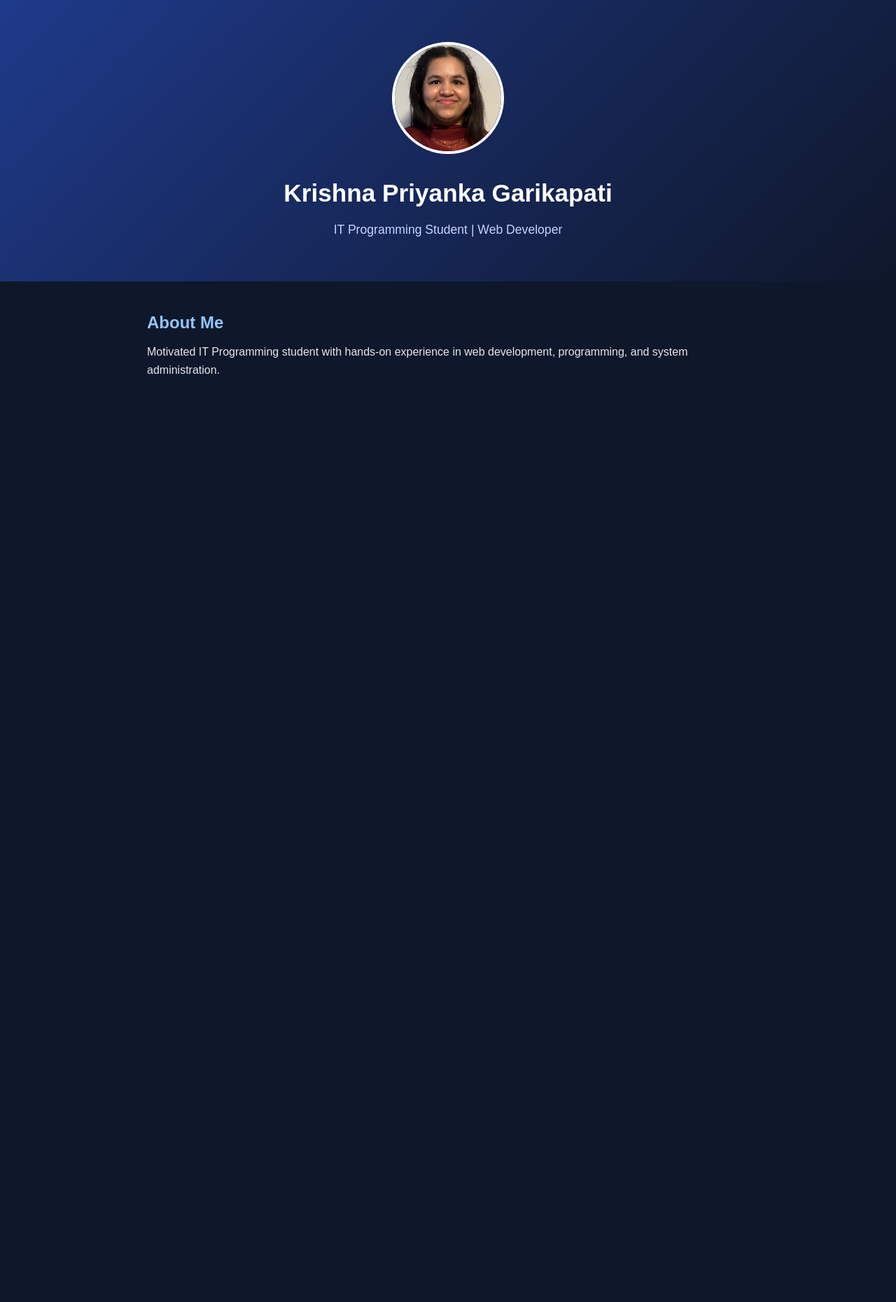
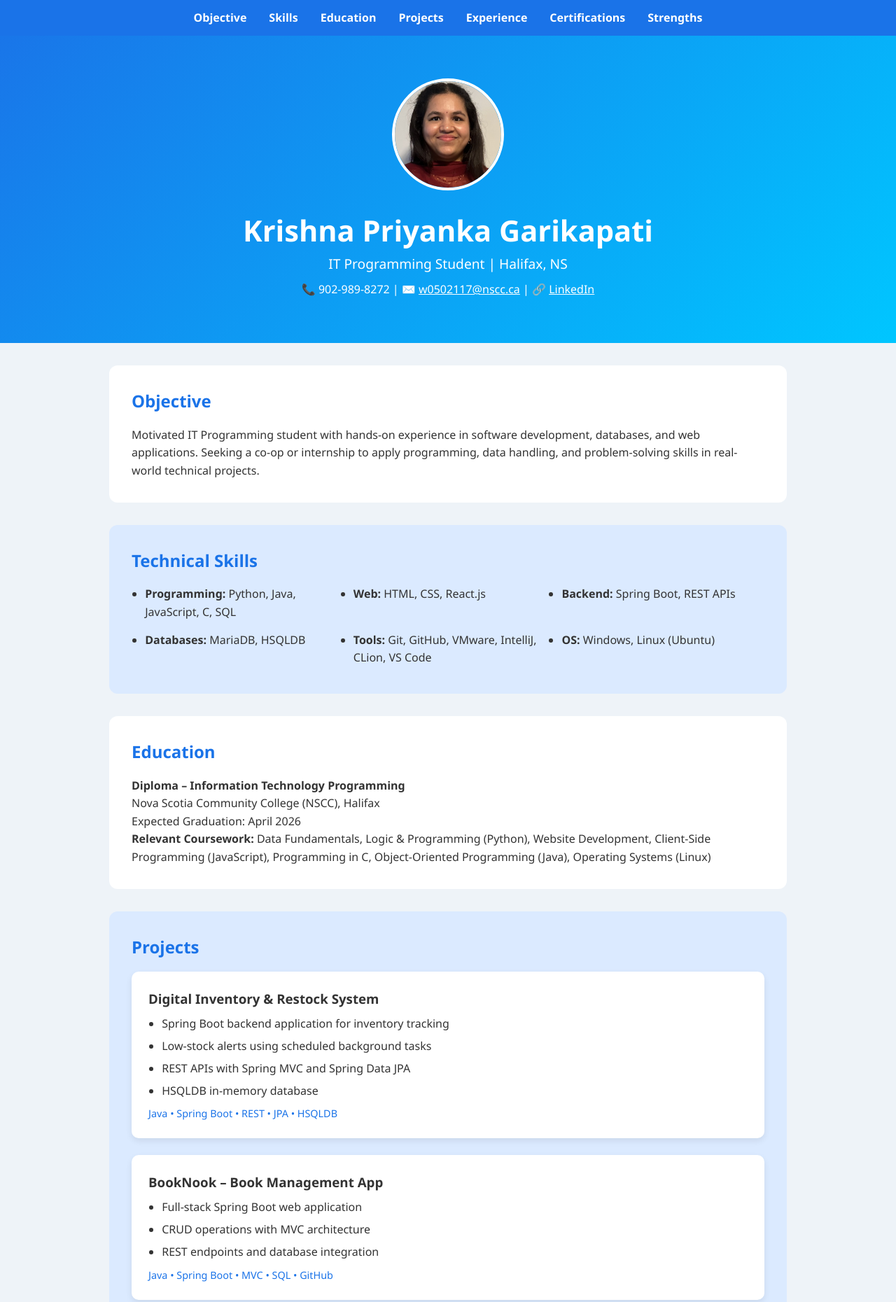
Before and after one commit to Krishna-Garikapati/krishna-garikapati.github.io, a plain HTML site: page index.html in a window 1280 px wide. Shown: the top 1860 px of the page at 70% size. Before the commit the page ends 800 px from the top, so only its background shows below. Drawn offline with Linux system fonts and the light colour scheme.

Commit message:
final updates

```diff
--- a/index.html
+++ b/index.html
@@ -4,22 +4,147 @@
   <meta charset="UTF-8" />
   <meta name="viewport" content="width=device-width, initial-scale=1.0" />
   <title>Krishna Priyanka | Portfolio</title>
-  <link rel="stylesheet" href="./style.css" />
+  <link rel="stylesheet" href="style.css" />
 </head>
 
 <body>
+  <!-- Navigation -->
+  <nav class="navbar">
+    <ul>
+      <li><a href="#objective">Objective</a></li>
+      <li><a href="#skills">Skills</a></li>
+      <li><a href="#education">Education</a></li>
+      <li><a href="#projects">Projects</a></li>
+      <li><a href="#experience">Experience</a></li>
+      <li><a href="#certifications">Certifications</a></li>
+      <li><a href="#strengths">Strengths</a></li>
+    </ul>
+  </nav>
+
+  <!-- Hero -->
   <header class="hero">
-    <img src="./profile.jpg" alt="Krishna Priyanka" class="profile-pic" />
-    <h1>Krishna Priyanka Garikapati</h1>
-    <p>IT Programming Student | Web Developer</p>
+    <div class="hero-content">
+      <img src="profile.jpg" alt="Krishna Priyanka" class="profile-pic" />
+      <h1>Krishna Priyanka Garikapati</h1>
+      <p class="subtitle">IT Programming Student | Halifax, NS</p>
+      <p class="contact">
+        📞 902-989-8272 |
+        ✉️ <a href="mailto:w0502117@nscc.ca">w0502117@nscc.ca</a> |
+        🔗 <a href="https://linkedin.com/in/krishna-priyanka" target="_blank">LinkedIn</a>
+      </p>
+    </div>
   </header>
 
-  <section class="content">
-    <h2>About Me</h2>
-    <p>
-      Motivated IT Programming student with hands-on experience in web development,
-      programming, and system administration.
-    </p>
-  </section>
+  <main class="container">
+    <!-- Objective -->
+    <section id="objective" class="section light">
+      <h2>Objective</h2>
+      <p>
+        Motivated IT Programming student with hands-on experience in software development,
+        databases, and web applications. Seeking a co-op or internship to apply programming,
+        data handling, and problem-solving skills in real-world technical projects.
+      </p>
+    </section>
+
+    <!-- Skills -->
+    <section id="skills" class="section dark">
+      <h2>Technical Skills</h2>
+      <ul class="grid">
+        <li><strong>Programming:</strong> Python, Java, JavaScript, C, SQL</li>
+        <li><strong>Web:</strong> HTML, CSS, React.js</li>
+        <li><strong>Backend:</strong> Spring Boot, REST APIs</li>
+        <li><strong>Databases:</strong> MariaDB, HSQLDB</li>
+        <li><strong>Tools:</strong> Git, GitHub, VMware, IntelliJ, CLion, VS Code</li>
+        <li><strong>OS:</strong> Windows, Linux (Ubuntu)</li>
+      </ul>
+    </section>
+
+    <!-- Education -->
+    <section id="education" class="section light">
+      <h2>Education</h2>
+      <p><strong>Diploma – Information Technology Programming</strong></p>
+      <p>Nova Scotia Community College (NSCC), Halifax</p>
+      <p>Expected Graduation: April 2026</p>
+      <p>
+        <strong>Relevant Coursework:</strong>
+        Data Fundamentals, Logic & Programming (Python), Website Development,
+        Client-Side Programming (JavaScript), Programming in C,
+        Object-Oriented Programming (Java), Operating Systems (Linux)
+      </p>
+    </section>
+
+    <!-- Projects -->
+    <section id="projects" class="section dark">
+      <h2>Projects</h2>
+
+      <div class="card">
+        <h3>Digital Inventory & Restock System</h3>
+        <ul>
+          <li>Spring Boot backend application for inventory tracking</li>
+          <li>Low-stock alerts using scheduled background tasks</li>
+          <li>REST APIs with Spring MVC and Spring Data JPA</li>
+          <li>HSQLDB in-memory database</li>
+        </ul>
+        <p class="skills-used">Java • Spring Boot • REST • JPA • HSQLDB</p>
+      </div>
+
+      <div class="card">
+        <h3>BookNook – Book Management App</h3>
+        <ul>
+          <li>Full-stack Spring Boot web application</li>
+          <li>CRUD operations with MVC architecture</li>
+          <li>REST endpoints and database integration</li>
+        </ul>
+        <p class="skills-used">Java • Spring Boot • MVC • SQL • GitHub</p>
+      </div>
+    </section>
+
+    <!-- Experience -->
+    <section id="experience" class="section light">
+      <h2>Professional Experience</h2>
+
+      <div class="card">
+        <h3>Bio Sample Operator II – Cellcarta</h3>
+        <p class="date">May 2023 – Present</p>
+        <ul>
+          <li>Process and manage biological samples with high data accuracy</li>
+          <li>Maintain detailed documentation and tracking systems</li>
+          <li>Collaborate with cross-functional teams</li>
+        </ul>
+      </div>
+
+      <div class="card">
+        <h3>Team Lead – Cellcarta</h3>
+        <p class="date">Feb 2019 – May 2023</p>
+        <ul>
+          <li>Led teams and managed project timelines</li>
+          <li>Prepared reports and trained new staff</li>
+        </ul>
+      </div>
+    </section>
+
+    <!-- Certifications -->
+    <section id="certifications" class="section dark">
+      <h2>Certifications</h2>
+      <ul>
+        <li>Microsoft Azure Fundamentals (AZ-900)</li>
+      </ul>
+    </section>
+
+    <!-- Strengths -->
+    <section id="strengths" class="section light">
+      <h2>Additional Strengths</h2>
+      <ul class="grid">
+        <li>Strong problem-solving skills</li>
+        <li>Excellent communication and teamwork</li>
+        <li>Quick learner</li>
+        <li>Experience in regulated environments</li>
+      </ul>
+    </section>
+  </main>
+
+  <footer class="footer">
+    <p>© 2026 Krishna Priyanka Garikapati</p>
+  </footer>
 </body>
 </html>
--- a/style.css
+++ b/style.css
@@ -1,54 +1,172 @@
-/* RESET */
+/* Reset */
 * {
   margin: 0;
   padding: 0;
   box-sizing: border-box;
-  font-family: Arial, Helvetica, sans-serif;
 }
 
-/* PAGE */
+/* Base */
 body {
-  background: #0f172a;
-  color: #e5e7eb;
+  font-family: 'Segoe UI', Tahoma, Geneva, Verdana, sans-serif;
+  background: #eef3f8;
+  color: #333;
   line-height: 1.6;
+  scroll-behavior: smooth;
 }
 
-/* HERO */
+/* Navbar */
+.navbar {
+  position: fixed;
+  top: 0;
+  width: 100%;
+  background: #1a73e8;
+  z-index: 1000;
+}
+
+.navbar ul {
+  display: flex;
+  justify-content: center;
+  list-style: none;
+  padding: 0.8rem;
+  flex-wrap: wrap;
+}
+
+.navbar li {
+  margin: 0 1rem;
+}
+
+.navbar a {
+  color: white;
+  text-decoration: none;
+  font-weight: 600;
+}
+
+.navbar a:hover {
+  color: #ffeb3b;
+}
+
+/* Hero */
 .hero {
+  background: linear-gradient(135deg, #1a73e8, #00c6ff);
+  color: white;
+  padding: 7rem 1rem 4rem;
   text-align: center;
-  padding: 60px 20px;
-  background: linear-gradient(135deg, #1e3a8a, #0f172a);
+}
+
+.hero-content {
+  max-width: 900px;
+  margin: auto;
 }
 
 .profile-pic {
   width: 160px;
   height: 160px;
+  object-fit: cover;
   border-radius: 50%;
-  object-fit: cover;
-  border: 4px solid #ffffff;
-  margin-bottom: 20px;
+  border: 4px solid white;
+  margin-bottom: 1rem;
 }
 
-/* TEXT */
-.hero h1 {
-  font-size: 2.2rem;
-  color: #ffffff;
+.subtitle {
+  font-size: 1.2rem;
+  margin-bottom: 0.5rem;
 }
 
-.hero p {
-  color: #c7d2fe;
-  margin-top: 10px;
-  font-size: 1.1rem;
+.contact a {
+  color: white;
+  text-decoration: underline;
 }
 
-/* CONTENT */
-.content {
-  max-width: 900px;
-  margin: 40px auto;
-  padding: 0 20px;
+/* Layout */
+.container {
+  max-width: 1000px;
+  margin: auto;
+  padding: 2rem 1rem;
 }
 
-.content h2 {
-  color: #93c5fd;
-  margin-bottom: 10px;
+.section {
+  padding: 2rem;
+  border-radius: 12px;
+  margin-bottom: 2rem;
 }
+
+.section.light {
+  background: #ffffff;
+}
+
+.section.dark {
+  background: #dbeaff;
+}
+
+h1 {
+  font-size: 2.6rem;
+}
+
+h2 {
+  color: #1a73e8;
+  margin-bottom: 1rem;
+}
+
+h3 {
+  margin-bottom: 0.5rem;
+}
+
+/* Cards */
+.card {
+  background: white;
+  padding: 1.5rem;
+  border-radius: 10px;
+  margin-bottom: 1.5rem;
+  box-shadow: 0 4px 10px rgba(0,0,0,0.08);
+}
+
+.date {
+  font-size: 0.9rem;
+  color: #555;
+  margin-bottom: 0.5rem;
+}
+
+.skills-used {
+  font-size: 0.9rem;
+  color: #1a73e8;
+  margin-top: 0.5rem;
+}
+
+/* Lists */
+ul {
+  padding-left: 1.2rem;
+}
+
+li {
+  margin-bottom: 0.4rem;
+}
+
+/* Grid */
+.grid {
+  display: grid;
+  grid-template-columns: repeat(auto-fit, minmax(250px, 1fr));
+  gap: 0.5rem;
+}
+
+/* Footer */
+.footer {
+  text-align: center;
+  padding: 1.5rem;
+  color: #555;
+}
+
+/* Responsive */
+@media (max-width: 768px) {
+  h1 {
+    font-size: 2rem;
+  }
+
+  .navbar ul {
+    flex-direction: column;
+  }
+
+  .profile-pic {
+    width: 130px;
+    height: 130px;
+  }
+}
```
